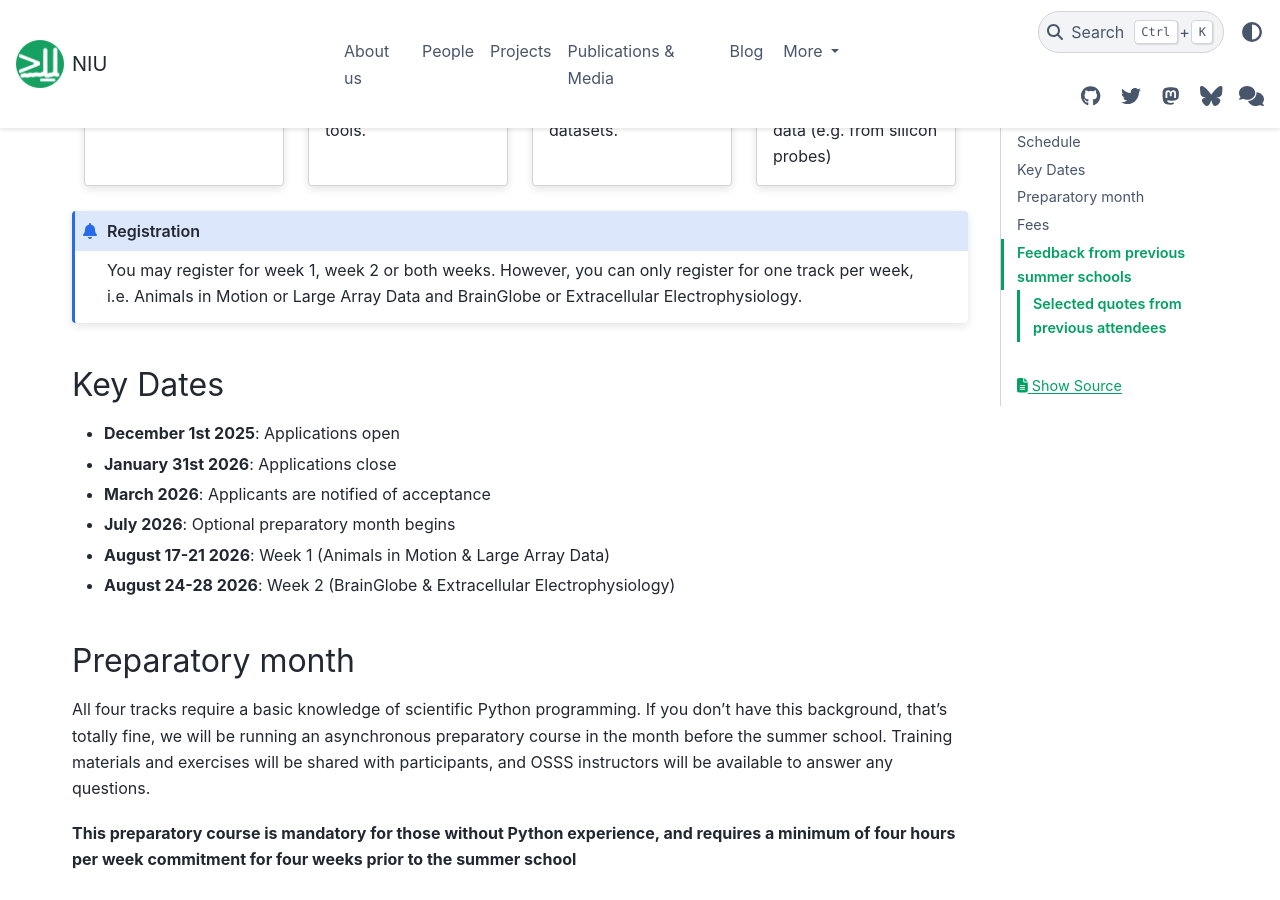
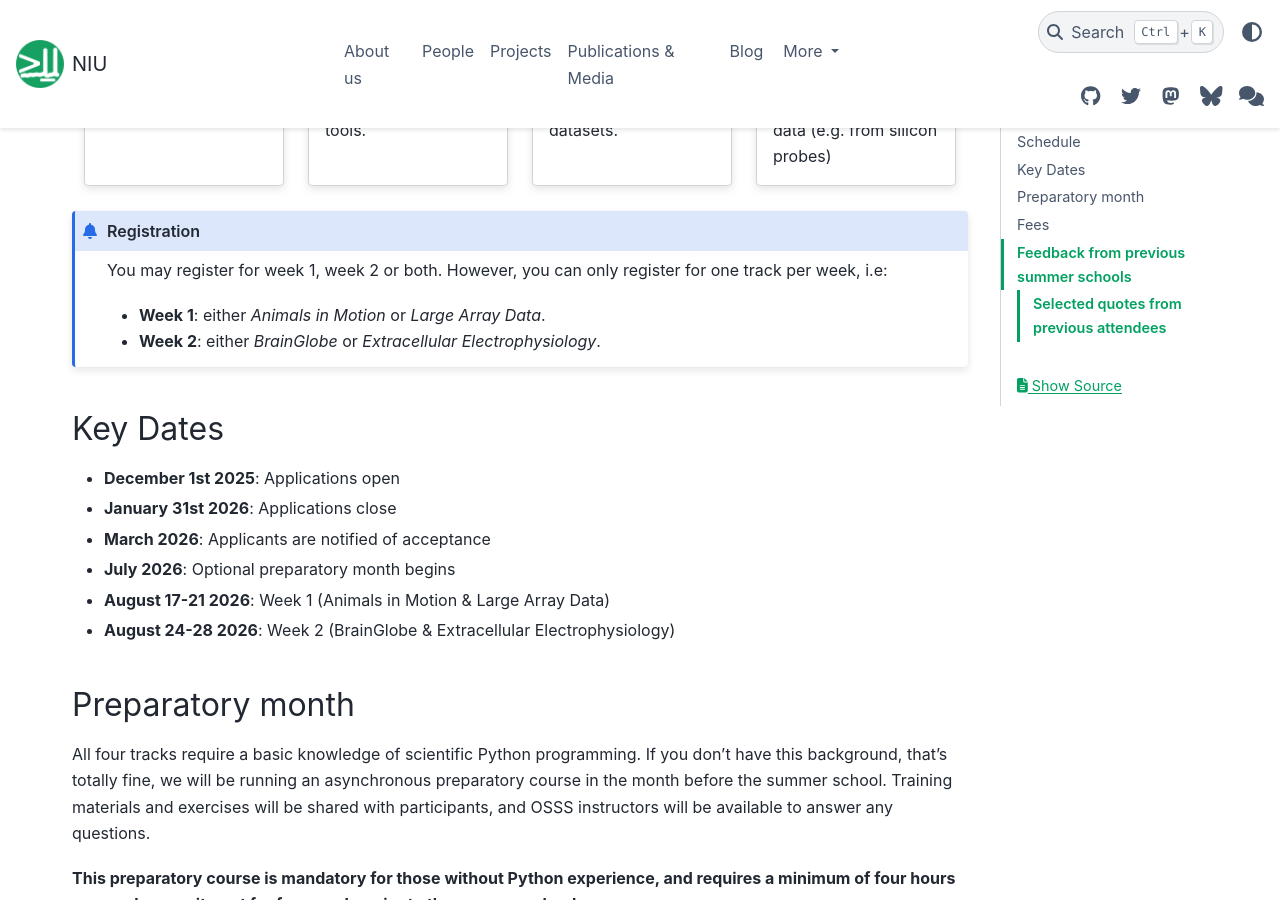
Before and after one commit to neuroinformatics-unit/neuroinformatics-unit.github.io, a Sphinx documentation site: the page built from docs/source/open-software-summer-school/index.md, in a window 1280 px wide and 900 px high, scrolled down 1157 px. Built offline with Sphinx 7.4.7 and the PyData theme 0.15.4, drawn with Linux system fonts in a browser that asks for light colours; nearby versions of some CDN libraries.

Commit message:
Update docs/source/open-software-summer-school/index.md
Co-authored-by: Niko Sirmpilatze <niko.sirbiladze@gmail.com>

```diff
--- a/docs/source/open-software-summer-school/index.md
+++ b/docs/source/open-software-summer-school/index.md
@@ -60,8 +60,10 @@ Using open source tools to process and analyse large extracellular electrophysio
 
 :::{admonition} Registration
 :class: info
-You may register for week 1, week 2 or both weeks. However, you can only register for one track per week, i.e.
-Animals in Motion or Large Array Data and BrainGlobe or Extracellular Electrophysiology.
+You may register for week 1, week 2 or both. However, you can only register for one track per week, i.e:
+
+- **Week 1**: either *Animals in Motion* or *Large Array Data*.
+- **Week 2**: either *BrainGlobe* or *Extracellular Electrophysiology*.
 :::
 
 ## Key Dates
```
